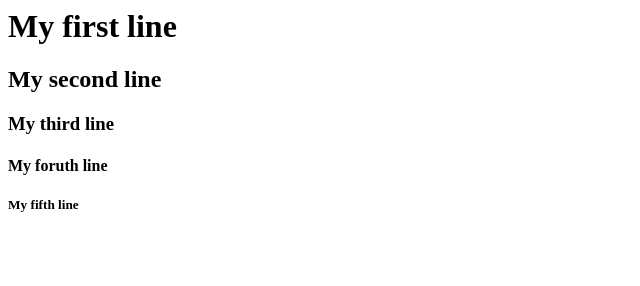
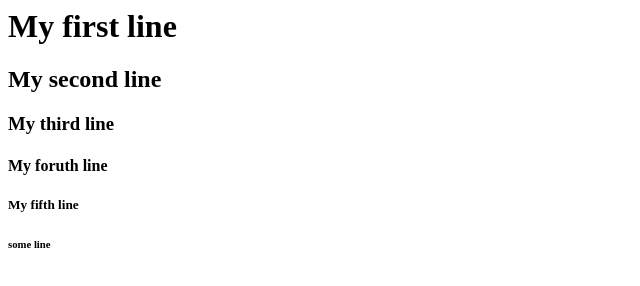
Before and after one commit to rahil033/my-project, a plain HTML site: page index.html in a window 1280 px wide. Shown: the full height of the page, 0-640 px from the left. Drawn offline with Linux system fonts and the light colour scheme.

Commit message:
new line

```diff
--- a/index.html
+++ b/index.html
@@ -3,3 +3,4 @@
 <h3> My third line </h3>
 <h4> My foruth line </h4>
 <h5> My fifth line </h5>
+<h6> some line </h6>
```
